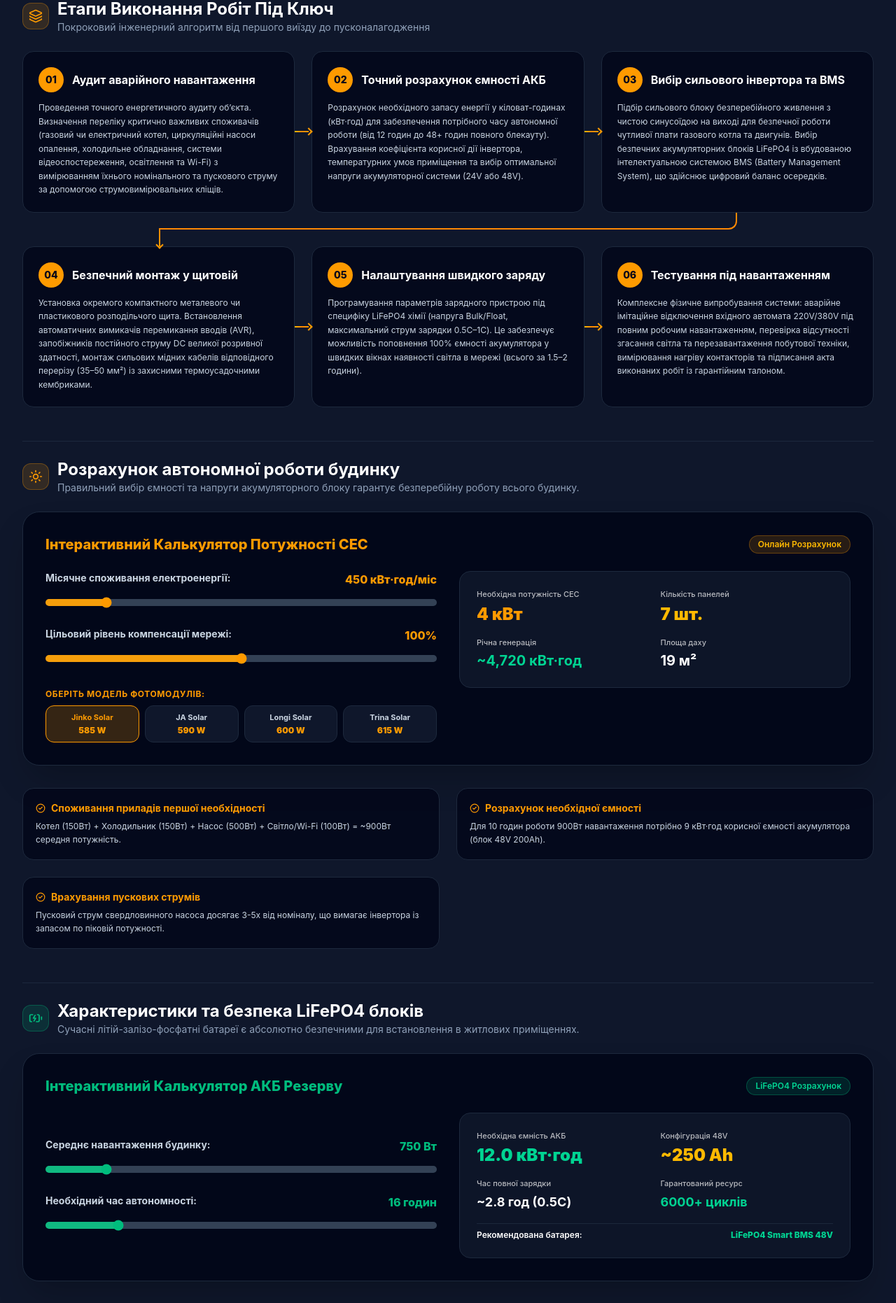
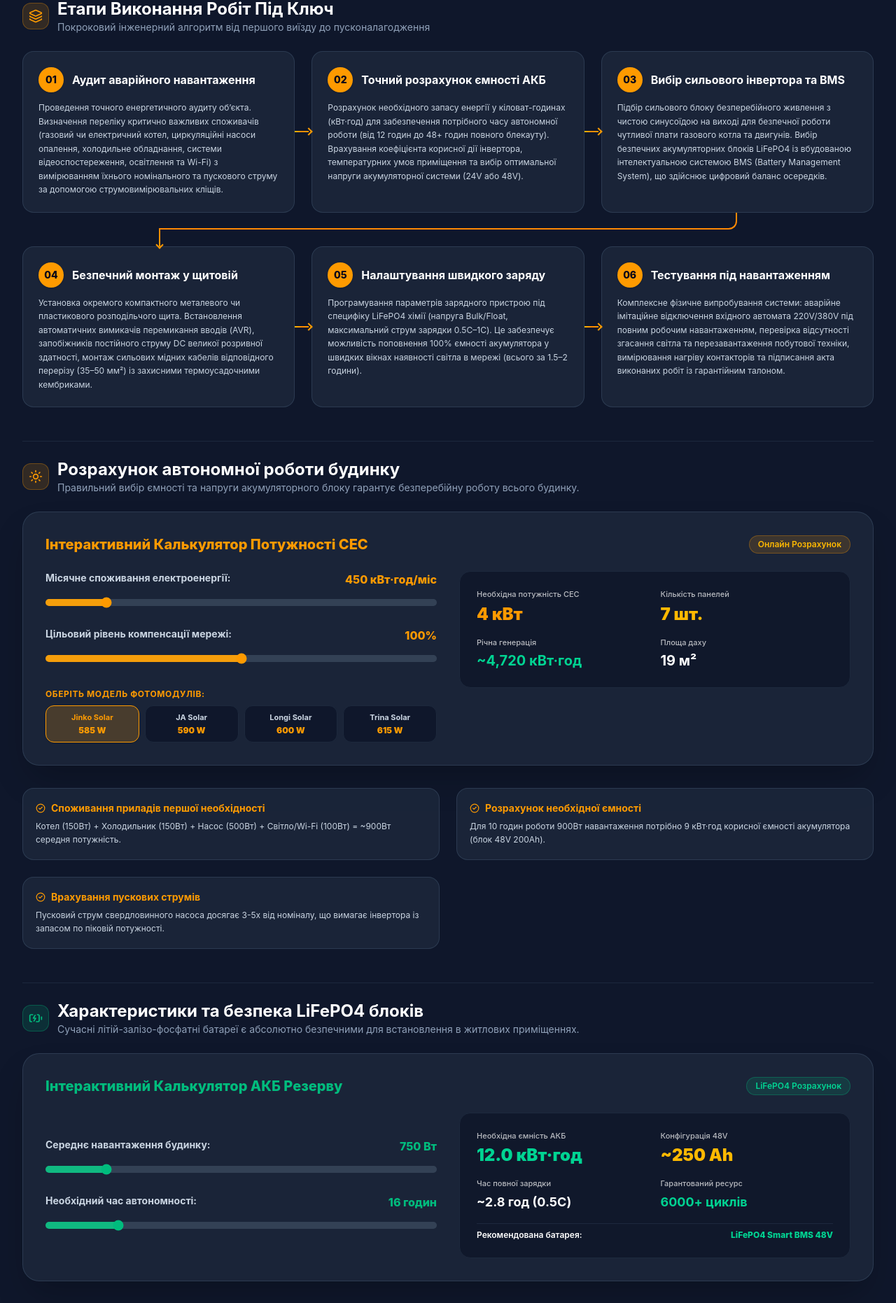
Before and after one commit to ParaskaBohdan/Chedryk_Landing, a React (Vite) app in the folder frontend/: page /services/battery-systems in a window 1280 px wide. Shown: the part 870-2732 px from the top of the page at 70% size. Built offline with nearby package versions, Linux system fonts and the light colour scheme.

Commit message:
Update styling for dark mode in ServiceDetailPage for improved visual consistency

```diff
--- a/frontend/src/pages/ServiceDetailPage.jsx
+++ b/frontend/src/pages/ServiceDetailPage.jsx
@@ -41,7 +41,7 @@ function SolarSliderCalculator({ isDark }) {
 
   return (
     <div className={`p-6 sm:p-8 rounded-3xl border space-y-6 ${
-      isDark ? 'bg-slate-950/90 border-slate-800 shadow-2xl' : 'bg-white border-slate-200 shadow-xl'
+      isDark ? 'bg-slate-800/80 border-slate-700/80 shadow-2xl' : 'bg-white border-slate-200 shadow-xl'
     }`}>
       <div className="flex items-center justify-between flex-wrap gap-2">
         <h3 className="font-extrabold text-lg sm:text-xl text-amber-500">
@@ -153,7 +153,7 @@ function BatterySliderCalculator({ isDark }) {
 
   return (
     <div className={`p-6 sm:p-8 rounded-3xl border space-y-6 ${
-      isDark ? 'bg-slate-950/90 border-slate-800 shadow-2xl' : 'bg-white border-slate-200 shadow-xl'
+      isDark ? 'bg-slate-800/80 border-slate-700/80 shadow-2xl' : 'bg-white border-slate-200 shadow-xl'
     }`}>
       <div className="flex items-center justify-between flex-wrap gap-2">
         <h3 className="font-extrabold text-lg sm:text-xl text-emerald-500">
@@ -260,7 +260,7 @@ export default function ServiceDetailPage({ theme, onOpenConsultation }) {
 
         {/* Hero Section Banner */}
         <div className={`grid grid-cols-1 lg:grid-cols-12 gap-8 items-center p-6 sm:p-10 rounded-3xl border ${
-          isDark ? 'bg-slate-950/90 border-slate-800' : 'bg-white border-slate-200 shadow-xl'
+          isDark ? 'bg-slate-800/80 border-slate-700/80' : 'bg-white border-slate-200 shadow-xl'
         }`}>
 
           <div className="lg:col-span-7 space-y-5">
@@ -345,7 +345,7 @@ export default function ServiceDetailPage({ theme, onOpenConsultation }) {
                 {/* Step Card */}
                 <div
                   className={`p-5.5 rounded-2xl border transition-all duration-300 relative flex flex-col justify-between h-full ${
-                    isDark ? 'bg-slate-950/80 border-slate-800' : 'bg-white border-slate-200 shadow-md'
+                    isDark ? 'bg-slate-800/80 border-slate-700/80 hover:border-amber-400/60' : 'bg-white border-slate-200 shadow-md'
                   }`}
                 >
                   <div>
@@ -434,8 +434,8 @@ export default function ServiceDetailPage({ theme, onOpenConsultation }) {
               {service.powerCalculations.points.map((pt, idx) => (
                 <div
                   key={idx}
-                  className={`p-4.5 rounded-2xl border space-y-1.5 ${
-                    isDark ? 'bg-slate-950/80 border-slate-800' : 'bg-white border-slate-200 shadow-md'
+                  className={`p-4.5 rounded-2xl border space-y-1.5 transition-all duration-300 ${
+                    isDark ? 'bg-slate-800/80 border-slate-700/80 hover:border-amber-400/60' : 'bg-white border-slate-200 shadow-md'
                   }`}
                 >
                   <h3 className="font-bold text-sm text-amber-500 flex items-center gap-2">
@@ -472,8 +472,8 @@ export default function ServiceDetailPage({ theme, onOpenConsultation }) {
               {service.batterySetupDetails.points.map((pt, idx) => (
                 <div
                   key={idx}
-                  className={`p-4.5 rounded-2xl border space-y-1.5 ${
-                    isDark ? 'bg-slate-950/80 border-slate-800' : 'bg-white border-slate-200 shadow-md'
+                  className={`p-4.5 rounded-2xl border space-y-1.5 transition-all duration-300 ${
+                    isDark ? 'bg-slate-800/80 border-slate-700/80 hover:border-amber-400/60' : 'bg-white border-slate-200 shadow-md'
                   }`}
                 >
                   <h3 className="font-bold text-sm text-emerald-500 flex items-center gap-2">
@@ -505,8 +505,8 @@ export default function ServiceDetailPage({ theme, onOpenConsultation }) {
             {service.equipmentSelection.map((item, idx) => (
               <div
                 key={idx}
-                className={`p-5 rounded-2xl border space-y-3 ${
-                  isDark ? 'bg-slate-950/80 border-slate-800' : 'bg-white border-slate-200 shadow-md'
+                className={`p-5 rounded-2xl border space-y-3 transition-all duration-300 ${
+                  isDark ? 'bg-slate-800/80 border-slate-700/80 hover:border-amber-400/60' : 'bg-white border-slate-200 shadow-md'
                 }`}
               >
                 <span className="px-2.5 py-0.5 rounded-md text-[10px] font-bold bg-purple-500/20 text-purple-400 border border-purple-500/30 inline-block">
@@ -537,8 +537,8 @@ export default function ServiceDetailPage({ theme, onOpenConsultation }) {
             {service.documentationProcess.map((doc, idx) => (
               <div
                 key={idx}
-                className={`p-5 rounded-2xl border space-y-2 ${
-                  isDark ? 'bg-slate-950/80 border-slate-800' : 'bg-white border-slate-200 shadow-md'
+                className={`p-5 rounded-2xl border space-y-2 transition-all duration-300 ${
+                  isDark ? 'bg-slate-800/80 border-slate-700/80 hover:border-amber-400/60' : 'bg-white border-slate-200 shadow-md'
                 }`}
               >
                 <h3 className="font-bold text-base flex items-center gap-2">
@@ -555,7 +555,7 @@ export default function ServiceDetailPage({ theme, onOpenConsultation }) {
 
         {/* SECTION 4: Order CTA Banner */}
         <div className={`p-8 sm:p-10 rounded-3xl border text-center space-y-4 shadow-xl ${
-          isDark ? 'border-slate-800 bg-slate-950/80' : 'border-amber-200 bg-white'
+          isDark ? 'border-slate-700 bg-slate-800/80 text-white' : 'border-slate-300 bg-white'
         }`}>
           <h3 className="text-xl sm:text-2xl font-extrabold">Цікавить послуга "{service.title}"?</h3>
           <p className={`text-xs sm:text-sm max-w-xl mx-auto ${isDark ? 'text-slate-300' : 'text-slate-600'}`}>
```
